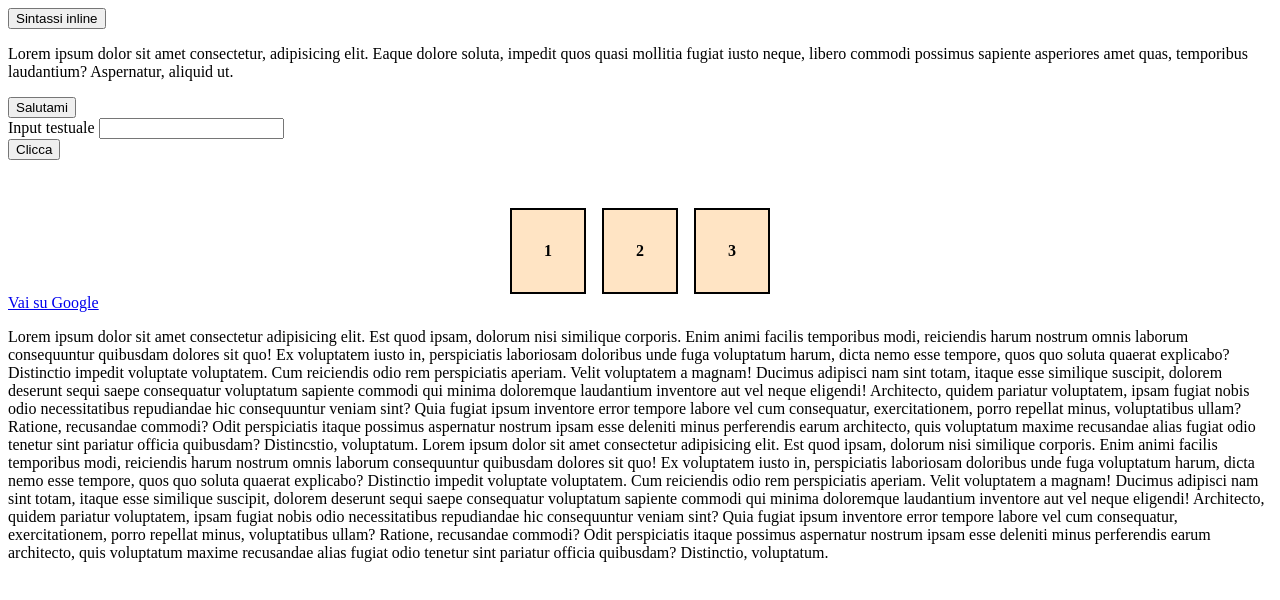
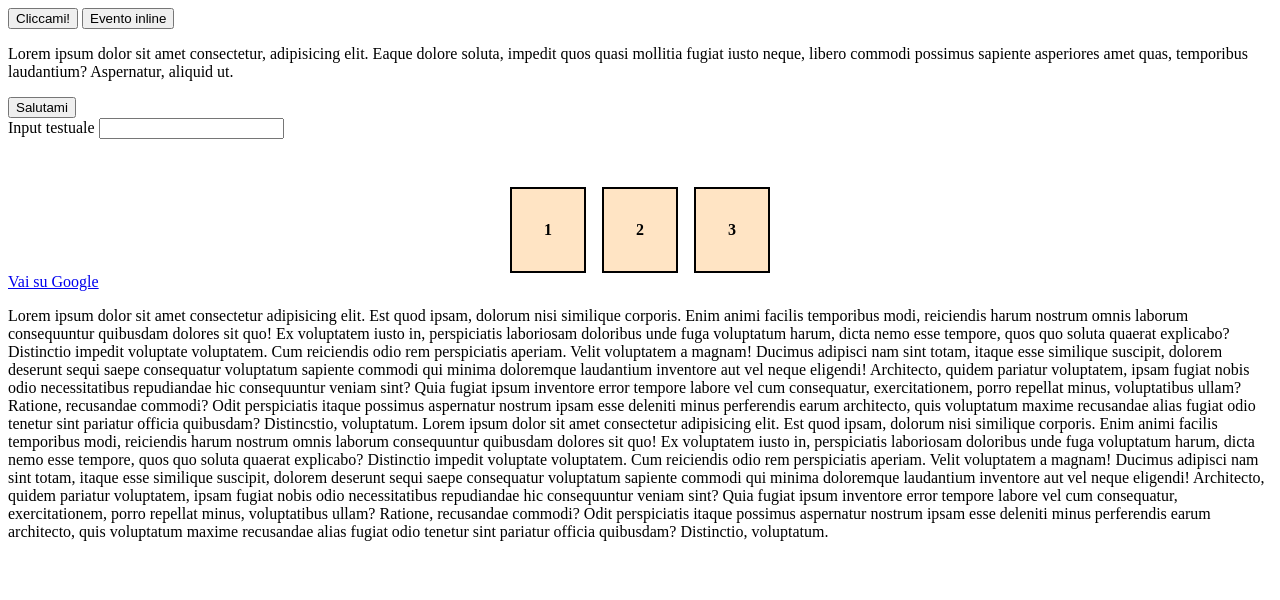
Before and after one commit to Ruma303/js-events, a plain HTML site: page index.html in a window 1280 px wide. Drawn offline with Linux system fonts and the light colour scheme.

Commit message:
aggiornamenti

```diff
--- a/index.html
+++ b/index.html
@@ -31,19 +31,21 @@
         .active{
             background-color: #ffd700;
         }
-    </style>
+        </style>
 </head>
 <body>
     <div id="inline-div">
-        <button onclick="alert('Cliccato!')">Sintassi inline</button>
+        <button id="btn">Cliccami!</button>
+        <button onclick="alert('Cliccato!')">Evento inline</button>
+
         <p id="paragraph" onmouseover="this.style.color='red'">Lorem ipsum dolor sit amet consectetur, adipisicing elit. Eaque dolore soluta, impedit quos quasi mollitia fugiat iusto neque, libero commodi possimus sapiente asperiores amet quas, temporibus laudantium? Aspernatur, aliquid ut.</p>
+
         <button onfocus="saluta()">Salutami</button>
     </div>
 
     <label for="input-text">Input testuale</label>
     <input type="text" id="input-text">
     <br>
-    <button id="btn">Clicca</button>
 
     <div id="container">
         <section id="section1">1</section>
```
Also changed, not shown: script.js (+30 -22 lines).
